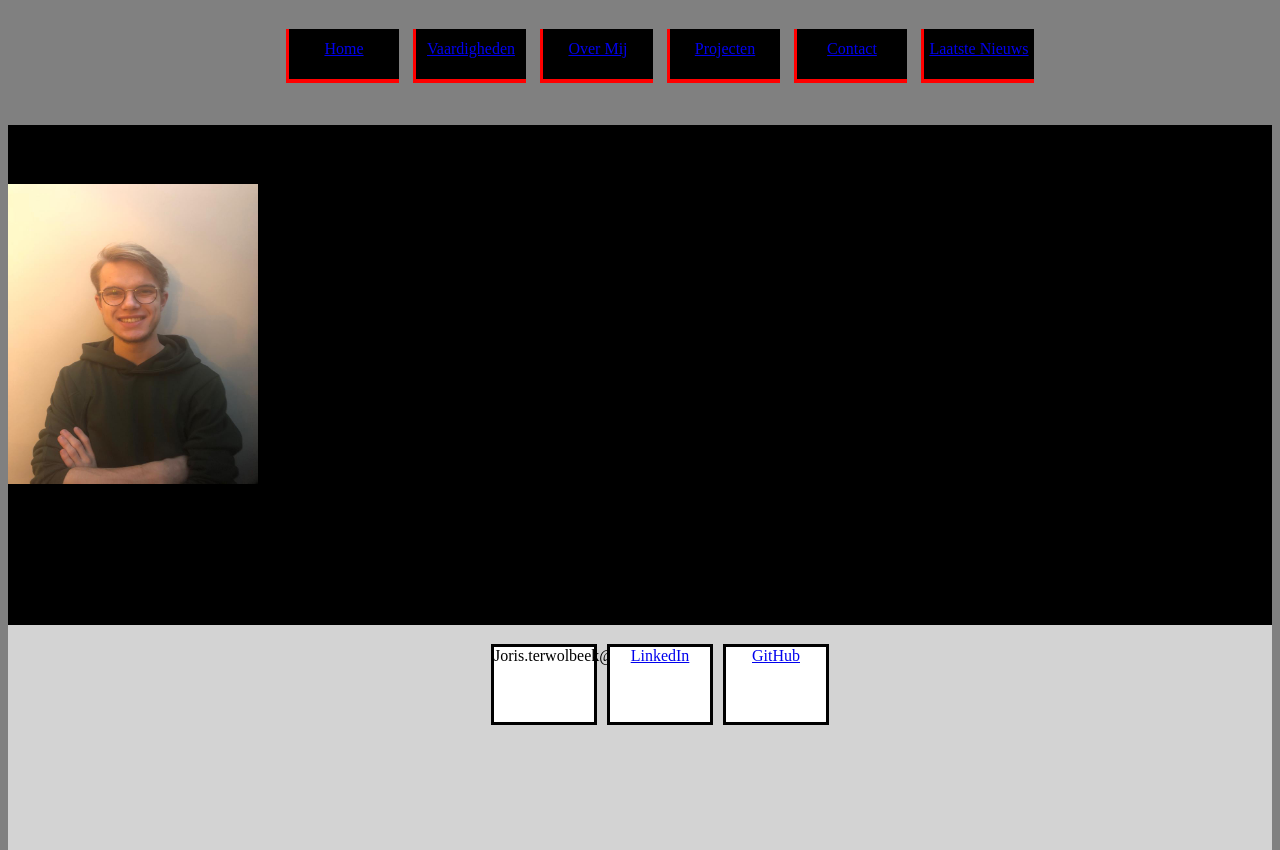
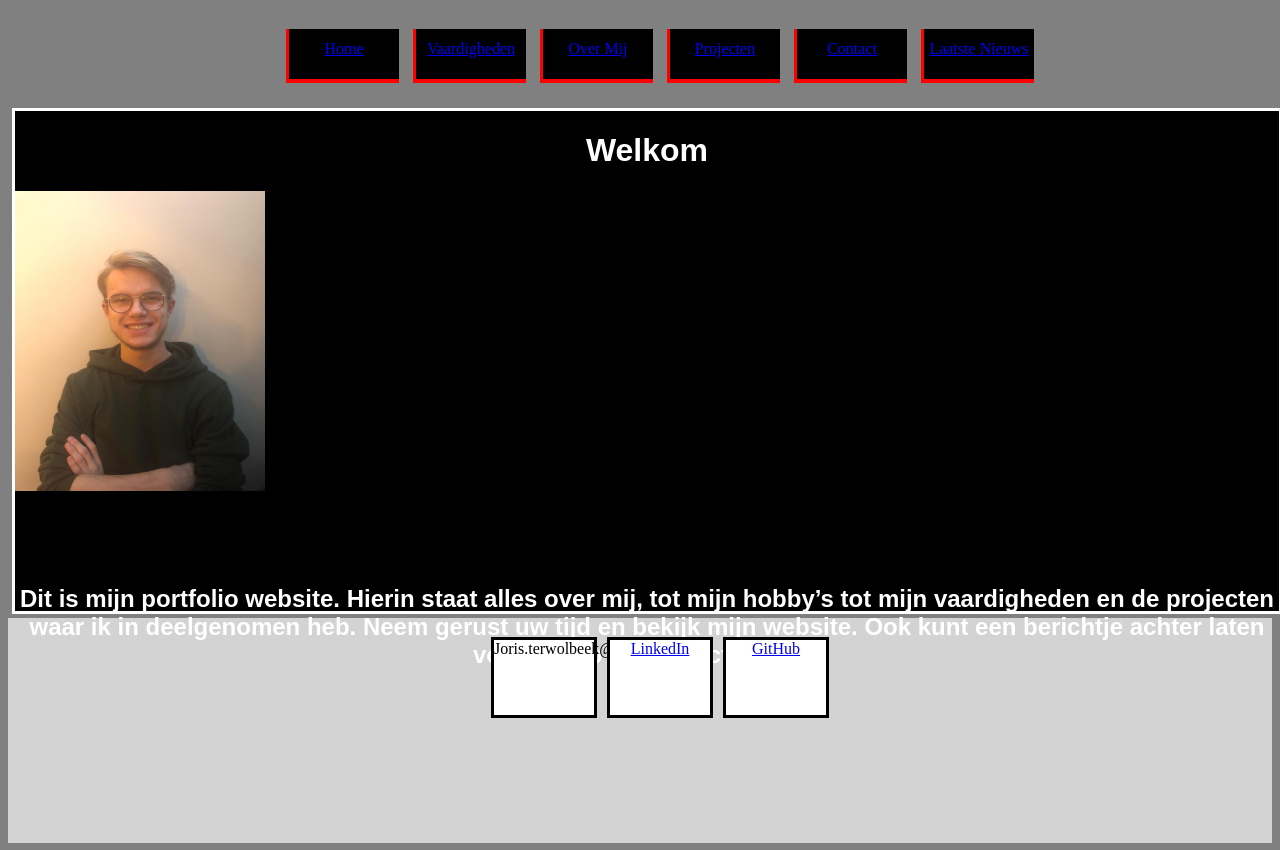
Before and after one commit to ROC-van-Amsterdam-College-Amstelland/git-oefen-opdracht-1-Opblaasmaatje, a plain HTML site: page Index.html in a window 1280 px wide. Drawn offline with Linux system fonts and the light colour scheme; files whose address does not match are found by name.

Commit message:
Tussenpunt Content Main

```diff
--- a/CSS/style.css
+++ b/CSS/style.css
@@ -65,6 +65,24 @@ footer{
     height: 500px;
     width: 100%;
     background-color: black;
+    justify-content: center;
+    margin: 0 auto;
+    display: flex;
+    flex-direction: row;
+    border: solid 3px white;
+    margin: 4px;
+}
 
+h1{
+    color: white;
+    font-family: Arial, Helvetica, sans-serif;
+    flex-wrap: wrap;
+    text-align: center;
+}
 
+h2{
+    color: white;
+    font-family: Arial, Helvetica, sans-serif;
+    flex-wrap: wrap;
+    text-align: center;
 }
--- a/Index.html
+++ b/Index.html
@@ -26,6 +26,11 @@
         <main>
             <h1>Welkom</h1>
             <img src="C:\Users\joris\OneDrive - ROCvA, ROCvF en VOvA\Project 1\Project_Website\Images\Home_Foto.jpeg" class="WelkomFoto">
+            <ul class="MainFotoContainer">
+                <li class="MainFotoItem">1</li>
+                <l1 class="MainFotoItem">2</l1>
+                <li class="MainFotoItem">3</li>
+            </ul>
             <h2>Dit is mijn portfolio website. Hierin staat alles over mij, tot mijn hobby’s tot mijn vaardigheden en de projecten waar ik in deelgenomen heb. Neem gerust uw tijd en bekijk mijn website. Ook kunt een berichtje achter laten voor mij op de contact pagina!</h2>
         </main>
     </div>
```
